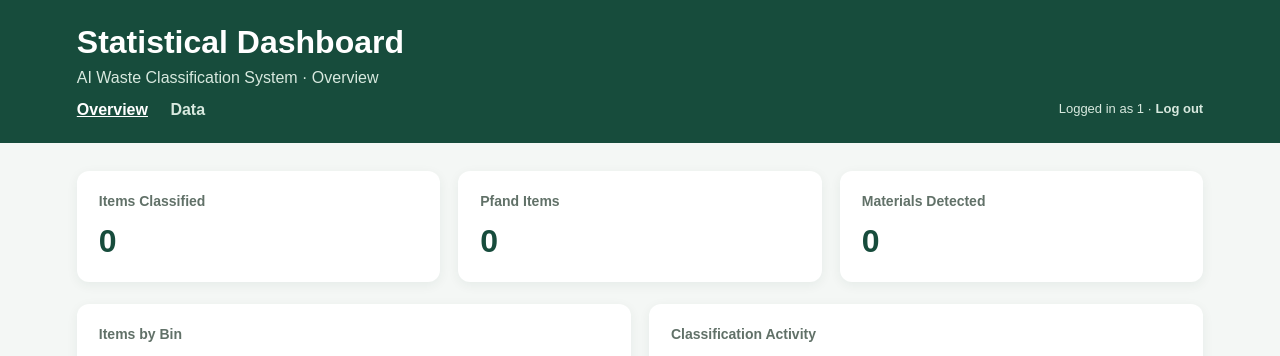
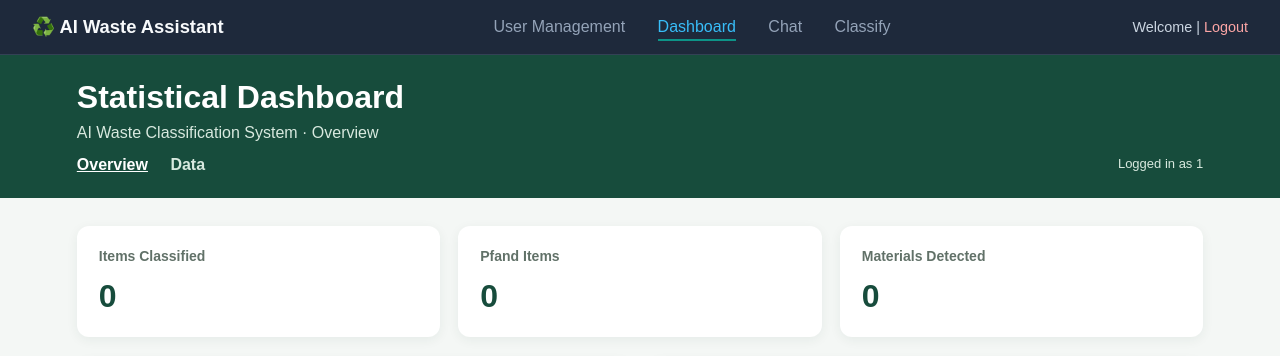
Before and after one commit to b-ahmoo/CPC---AI-Waste-Classification-System, a Flask app: page /dashboard/ in a window 1280 px wide. Shown: the top 356 px of the page. Run offline with Flask 3, Linux system fonts and the light colour scheme; the visitor is signed in with stand-in values (Sample User, id 1); data comes from the database, SQL or seed files in the repository.

Commit message:
feat(dashboard): add the shared navbar to the Overview and Data pages
Same navbar as the Chat and Classify pages (User Management, Dashboard,
Chat, Classify, Logout). The dashboard's own header and sub-navigation are
scoped with classes so both keep their look.

Co-Authored-By: Claude Opus 5.5 <noreply@anthropic.com>
Claude-Session: https://claude.ai/code/session_01BjVikj4NQPtWxwVLWC2x3L

```diff
--- a/templates/dashboard/dashboard.html
+++ b/templates/dashboard/dashboard.html
@@ -13,13 +13,13 @@
             background: #f4f7f5;
             color: #20332b;
         }
-        header {
+        .page-head {
             background: #174c3c;
             color: white;
             padding: 24px 6%;
         }
-        header h1 { margin: 0 0 8px; }
-        header p { margin: 0; color: #d8e9df; }
+        .page-head h1 { margin: 0 0 8px; }
+        .page-head p { margin: 0; color: #d8e9df; }
         main { padding: 28px 6%; }
         .stats {
             display: grid;
@@ -42,25 +42,44 @@
         }
         .chart-container { height: 280px; }
         .note { color: #617168; font-size: 13px; margin-top: 22px; }
-        nav { margin-top: 14px; }
-        nav a { color: #d8e9df; margin-right: 18px; text-decoration: none; font-weight: bold; }
-        nav a.active, nav a:hover { color: white; text-decoration: underline; }
-        nav .user { color: #d8e9df; font-size: 13px; float: right; }
-        nav .user a { margin-right: 0; }
+        .subnav { margin-top: 14px; }
+        .subnav a { color: #d8e9df; margin-right: 18px; text-decoration: none; font-weight: bold; }
+        .subnav a.active, .subnav a:hover { color: white; text-decoration: underline; }
+        .subnav .user { color: #d8e9df; font-size: 13px; float: right; }
+        .subnav .user a { margin-right: 0; }
         footer { padding: 0 6% 28px; color: #617168; font-size: 13px; }
         @media (max-width: 700px) {
             .stats, .charts { grid-template-columns: 1fr; }
         }
+        /* Shared navbar, same look as the Chat and Classify pages */
+        .site-nav { background: #1e293b; color: white; padding: 16px 32px; display: flex; justify-content: space-between; align-items: center; border-bottom: 1px solid #334155; font-family: Arial, sans-serif; }
+        .site-nav h3 { margin: 0; font-size: 1.15rem; display: flex; align-items: center; gap: 8px; color: #f8fafc; }
+        .site-nav nav { margin: 0; }
+        .site-nav nav a { color: #94a3b8; text-decoration: none; margin: 0 0 0 28px; font-weight: 500; transition: color 0.2s; }
+        .site-nav nav a:hover, .site-nav nav a.active { color: #38bdf8; text-decoration: none; }
+        .site-nav nav a.active { border-bottom: 2px solid #0d9488; padding-bottom: 4px; }
+        .site-nav .welcome { font-size: 0.9rem; color: #cbd5e1; }
+        .site-nav .welcome a { color: #fca5a5; text-decoration: none; font-weight: 500; }
     </style>
 </head>
 <body>
-    <header>
+    <header class="site-nav">
+        <h3>♻️ AI Waste Assistant</h3>
+        <nav>
+            <a href="{{ url_for('usermanagement.user_profile') }}">User Management</a>
+            <a href="{{ url_for('dashboard.data_page') }}" class="active">Dashboard</a>
+            <a href="{{ url_for('chatbot_bp.chat_home') }}">Chat</a>
+            <a href="{{ url_for('classification.classify') }}">Classify</a>
+        </nav>
+        <div class="welcome">Welcome | <a href="{{ url_for('usermanagement.logout') }}">Logout</a></div>
+    </header>
+    <header class="page-head">
         <h1>Statistical Dashboard</h1>
         <p>AI Waste Classification System · Overview</p>
-        <nav>
+        <nav class="subnav">
             <a href="{{ url_for('dashboard.dashboard_page') }}" class="active">Overview</a>
             <a href="{{ url_for('dashboard.data_page') }}">Data</a>
-            <span class="user">Logged in as {{ current_user_id }} · <a href="{{ url_for('usermanagement.logout') }}">Log out</a></span>
+            <span class="user">Logged in as {{ current_user_id }}</span>
         </nav>
     </header>
 
```
Also changed, not shown: templates/dashboard/data.html (+30 -11 lines).
